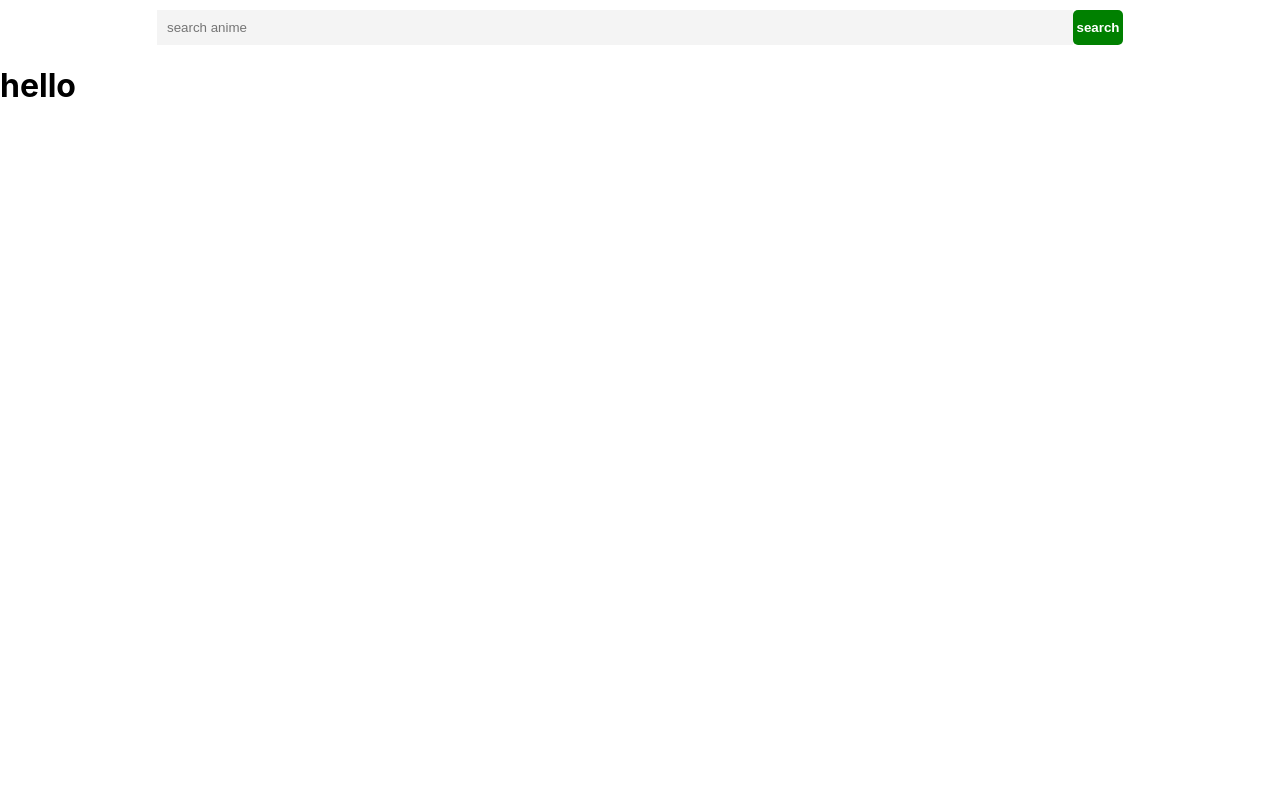
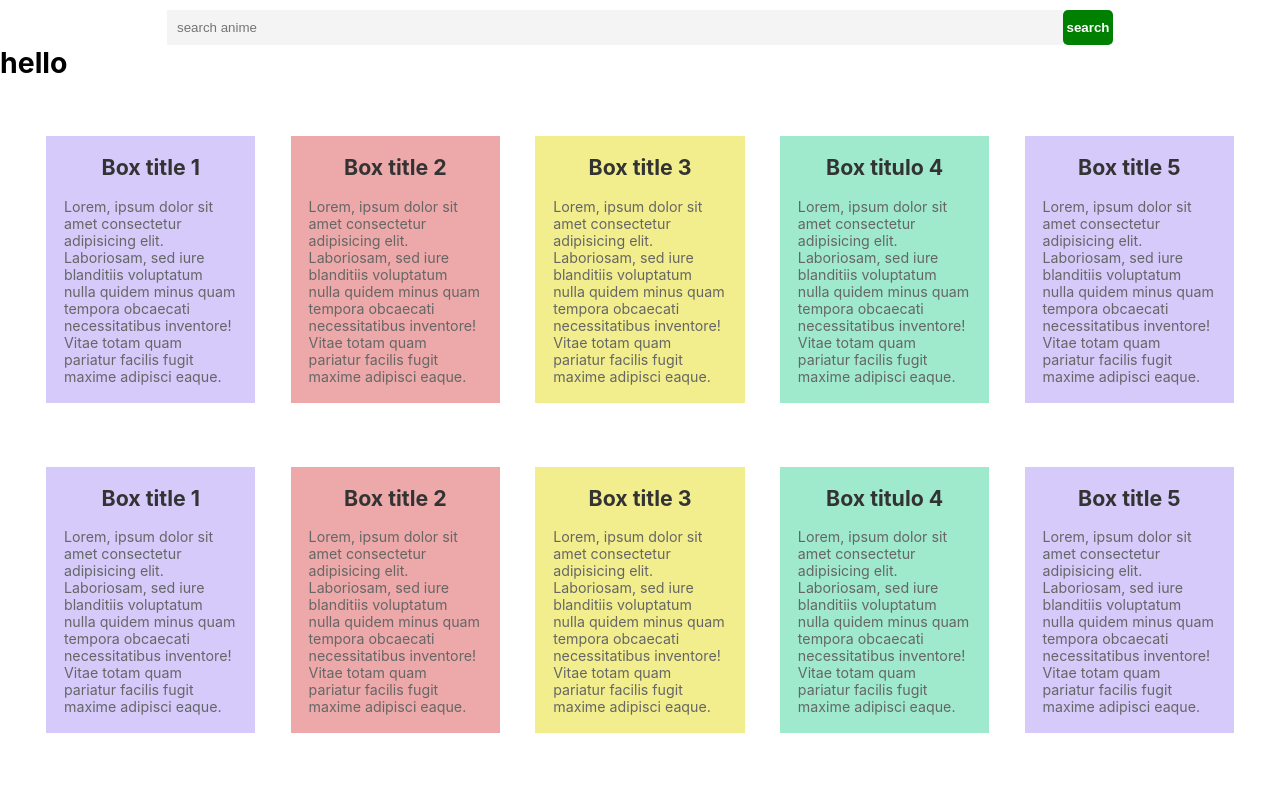
Before and after one commit to alphaworks-react-team/anime-team-2, a React (Create React App) app: page / in a window 1280 px wide. Shown: the top 795 px of the page. Built offline with nearby package versions, Linux system fonts and the light colour scheme.

Commit message:
styling complete

```diff
--- a/src/App.css
+++ /dev/null
@@ -1,7 +0,0 @@
-.App {
-	background-color: #121212;
-	width: 100%;
-	height: 100%;
-	display: flex;
-	justify-content: center;
-}
--- a/src/App.js
+++ b/src/App.js
@@ -1,17 +1,77 @@
 import React, { useEffect } from 'react';
-import './App.css';
-import Search from './Components/Search/Search';
-import { getSearch } from './utils/axiosRequest';
+import styled from 'styled-components';
+import Global from './Styles/global';
+import Home from './Components/Pages/Home/Home';
+import Search from './Components/Pages/Search/Search';
+import { Container } from './Components/Pages/Home/HomeStyle';
 
+// const RootStyle = styled.div`
+// 	background-color: #edf1f5;
+// 	margin:0;
+// 	padding:0;
+// 	height: 100%;
+// 	width: 100%;
+// 	display: flex;
+// 	flex-direction: column;
+// 	align-items: center;
+
+// `;
+// const PageContent = styled.div`
+// 	background-color: #808080;
+// 	height: 100vh;
+// 	width: 80vw;
+// 	display: flex;
+// 	flex-direction: column;
+// 	align-items: center;
+// `;
+const lorem =
+	'Lorem, ipsum dolor sit amet consectetur adipisicing elit. Laboriosam, sed iure blanditiis voluptatum nulla quidem minus quam tempora obcaecati necessitatibus inventore! Vitae totam quam pariatur facilis fugit maxime adipisci eaque.';
+
+const data = [
+	{
+		id: Math.random(),
+		title: 'Box title 1',
+		text: lorem,
+		bgColor: '#D5CAFA',
+	},
+	{
+		id: Math.random(),
+		title: 'Box title 2',
+		text: lorem,
+		bgColor: '#EDA9A9',
+	},
+	{
+		id: Math.random(),
+		title: 'Box title 3',
+		text: lorem,
+		bgColor: '#F2EE8D',
+	},
+	{
+		id: Math.random(),
+		title: 'Box titulo 4',
+		text: lorem,
+		bgColor: '#9FEACD',
+	},
+	{
+		id: Math.random(),
+		title: 'Box title 5',
+		text: lorem,
+		bgColor: '#D5CAFA',
+	},
+];
 const App = () => {
 	// useEffect(() => getSearch(), []);
 	// useEffect(getAnimeTwo(), [])
 	// useEffect(getAnimeThree(), [])
 
 	return (
-		<div>
+		<>
+			<Global />
 			<Search />
-		</div>
+			<Home boxData={data} />
+			<Home boxData={data} />
+			<Home boxData={data} />
+		</>
 	);
 };
 
--- /dev/null
+++ b/src/Components/Pages/Home/Home.js
@@ -0,0 +1,15 @@
+import React from 'react';
+import { Section, Box, BoxTitle, BoxText } from './HomeStyle.js';
+
+export default function Home({ boxData }) {
+	return (
+		<Section>
+			{boxData.map(box => (
+				<Box key={box.id} bgColor={box.bgColor}>
+					<BoxTitle>{box.title}</BoxTitle>
+					<BoxText>{box.text}</BoxText>
+				</Box>
+			))}
+		</Section>
+	);
+}
--- /dev/null
+++ b/src/Components/Pages/Home/HomeStyle.js
@@ -0,0 +1,67 @@
+import styled from 'styled-components';
+import px2vw from '../../../utils/px2vw';
+
+export const Section = styled.div`
+	display: flex;
+	flex-wrap: wrap;
+	justify-content: center;
+	margin: ${px2vw(32)};
+	max-width: 100%;
+	max-height: 100%;
+
+	@media (min-width: 1024px) {
+		flex-wrap: nowrap;
+	}
+	@media (min-width: 768px) {
+		justify-content: flex-start;
+	}
+`;
+
+export const Box = styled.div`
+	display: flex;
+	width: ${px2vw(320, 320)};
+	min-height: ${px2vw(200, 320)};
+	flex-direction: column;
+	padding: ${px2vw(20)};
+	margin: ${px2vw(20)};
+	background-color: ${props => props.bgColor};
+	height: 100%;
+
+	@media (min-width: 768px) {
+		width: ${px2vw(320, 768)};
+		min-height: ${px2vw(200, 768)};
+		height: 100%;
+	}
+
+	@media (min-width: 1024px) {
+		width: ${px2vw(500)};
+		min-height: ${px2vw(300)};
+	}
+`;
+
+export const BoxTitle = styled.h3`
+	color: #333333;
+	font-size: 2rem;
+	text-align: center;
+
+	@media (min-width: 1024px) {
+		font-size: 1.5rem;
+	}
+`;
+export const BoxText = styled.p`
+margin-top: ${px2vw(20)};
+color: #666;
+font-size: 1.5rem;
+
+@media (min-width: 1024px) {
+  font-size: 1rem;
+}
+`;
+
+export const Container = styled.div`
+	@media (min-width: 1024px) {
+		width: 80vw;
+		height: 100%;
+    background-color: black;
+	}
+`;
--- a/src/Components/Search/Search.js
+++ b/src/Components/Pages/Search/Search.js
@@ -1,6 +1,6 @@
 import { useState } from 'react';
-import { getSearch } from '../../utils/axiosRequest';
-import { Button } from '../Button/Button';
+import { getSearch } from '../../../utils/axiosRequest';
+import { Button } from '../../Button/Button';
 import styled from 'styled-components';
 import axios from 'axios';
 
@@ -39,7 +39,6 @@
 
 	const onSubmit = async e => {
 		e.preventDefault();
-		// const animeSearch = document.querySelector('#text').value;
 		axios
 			.get(`https://kitsu.io/api/edge/anime?filter[text]=${input}`)
 			.then(res => setAnime(res.data.data))
--- /dev/null
+++ b/src/Styles/global.js
@@ -0,0 +1,23 @@
+import { createGlobalStyle } from 'styled-components';
+import px2vw from '../utils/px2vw';
+
+export const Global = createGlobalStyle`
+  * {
+    margin: 0;
+    padding: 0;
+    box-sizing: border-box;
+  }
+  :root{
+    font-size: ${px2vw(24)};
+
+    @media (min-width: 768px) {
+      font-size: ${px2vw(18)};
+    }
+    @media (min-width: 1024px) {
+      font-size: ${px2vw(16)};
+
+    }
+  }
+`;
+
+export default Global;
--- /dev/null
+++ b/src/utils/px2vw.js
@@ -0,0 +1,3 @@
+const px2vw = (size, width = 1440) => `${(size / width) * 100}vw`;
+
+export default px2vw;
```
